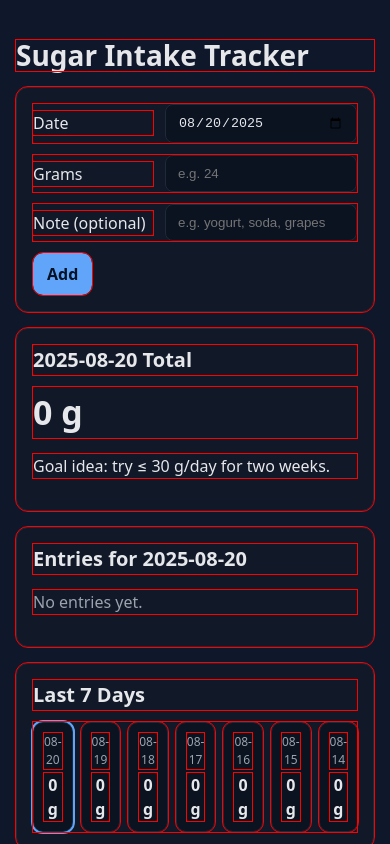
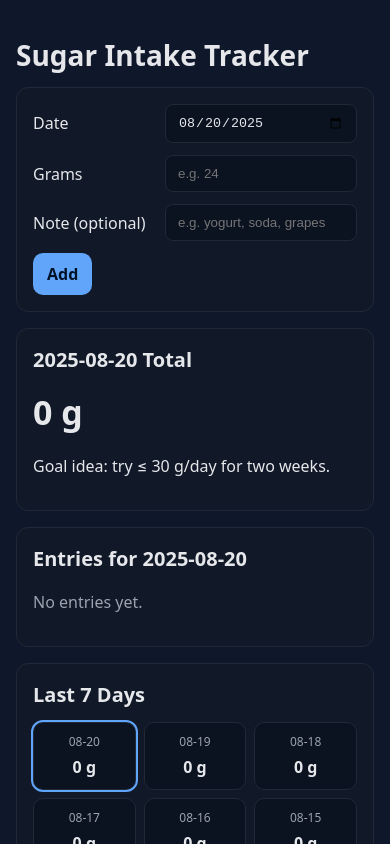
Before and after one commit to jeffdinsmore/sugar-intake, a React (Vite) app: page / in a window 390 px wide. Shown: the top 844 px of the page. Built offline with nearby package versions, Linux system fonts and the light colour scheme.

Commit message:
fix formating issues for small screens

```diff
--- a/src/index.css
+++ b/src/index.css
@@ -83,7 +83,7 @@
   font-family: ui-sans-serif, system-ui, -apple-system, Segoe UI, Roboto, "Helvetica Neue", Arial, "Apple Color Emoji","Segoe UI Emoji";
 }
 
-* { outline: 1px solid red; }
+/** { outline: 1px solid red; }*/
 
 .container {
   max-width: 900px;
@@ -164,8 +164,9 @@
 
 .grid7 {
   display: grid;
-  grid-template-columns: repeat(7, 1fr);
+  grid-template-columns: repeat(auto-fit, minmax(80px, 1fr));
   gap: 8px;
+  width: 100%;
   padding: 0;
   margin: 0;
   list-style: none;
```
